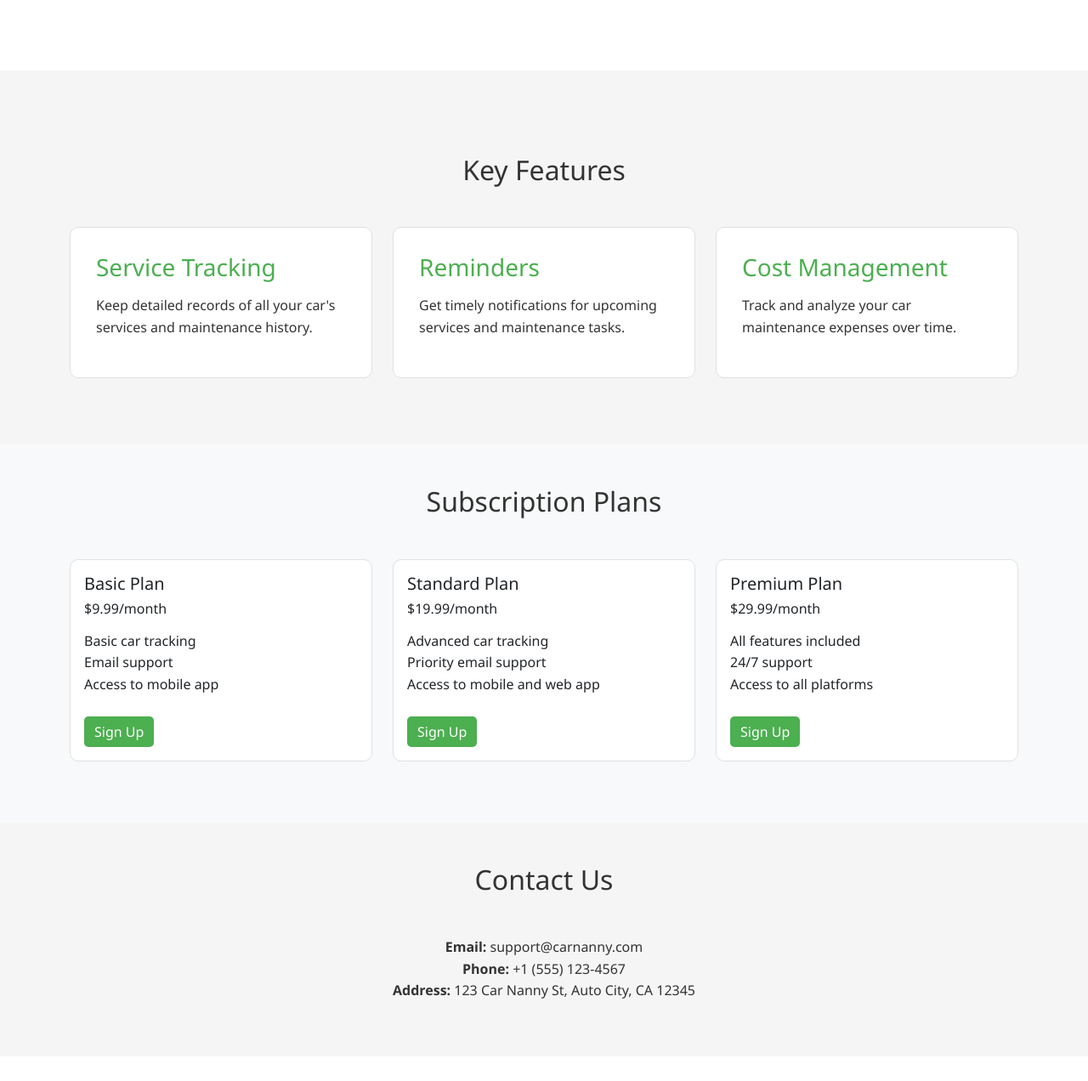
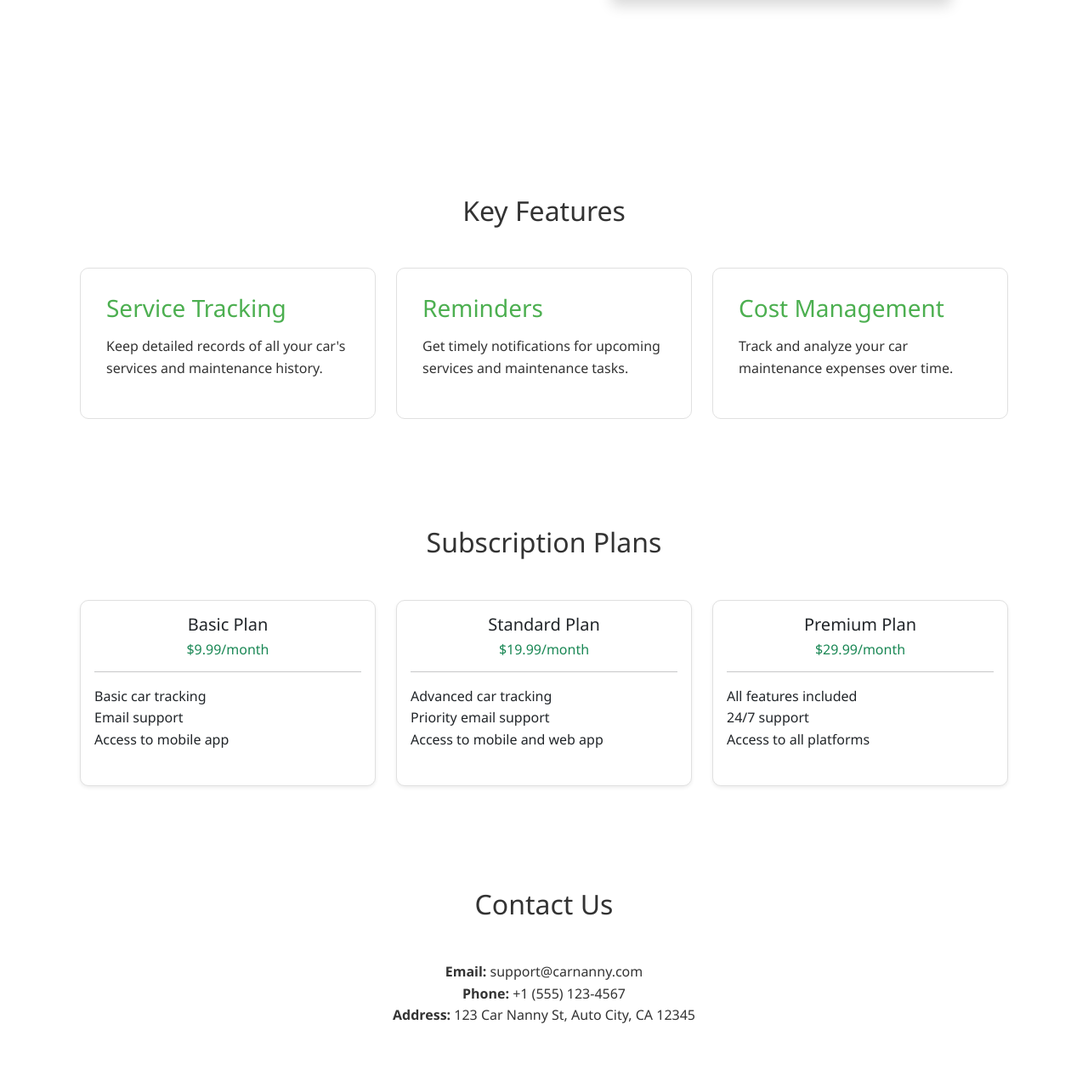
Before and after one commit to jdiss/car-nanny, a Flask app: page / in a window 1280 px wide. Shown: the part 540-1812 px from the top of the page at 85% size. Before the commit the page ends 1715 px from the top, so only its background shows below. Run offline with Flask 3, Linux system fonts and the light colour scheme.

Commit message:
page layput

```diff
--- a/static/css/style.css
+++ b/static/css/style.css
@@ -11,7 +11,6 @@ body {
     font-family: 'Segoe UI', Tahoma, Geneva, Verdana, sans-serif;
     line-height: 1.6;
     color: var(--text-color);
-    background-color: var(--light-bg);
 }
 
 .hero-section {
--- /dev/null
+++ b/templates/_publicLayout.html
@@ -0,0 +1,46 @@
+<!DOCTYPE html>
+<html lang="en">
+<head>
+    <meta charset="UTF-8">
+    <meta name="viewport" content="width=device-width, initial-scale=1.0">
+    <title>{% block title %}Car Nanny{% endblock %}</title>
+    <link href="https://cdn.jsdelivr.net/npm/bootstrap@5.3.0/dist/css/bootstrap.min.css" rel="stylesheet">
+    <link rel="stylesheet" href="{{ url_for('static', filename='css/style.css') }}">
+</head>
+<body>
+    <!-- Navigation -->
+    <nav class="navbar navbar-expand-lg navbar-light">
+        <div class="container">
+            <a class="navbar-brand" href="/">Car Nanny</a>
+            <button class="navbar-toggler" type="button" data-bs-toggle="collapse" data-bs-target="#navbarNav">
+                <span class="navbar-toggler-icon"></span>
+            </button>
+            <div class="collapse navbar-collapse" id="navbarNav">
+                <ul class="navbar-nav ms-auto">
+                    <ul class="navbar-nav ms-auto">
+                        <li class="nav-item">
+                            <a class="nav-link" href="#features">Features</a>
+                        </li>
+                        <li class="nav-item">
+                            <a class="nav-link" href="#about">About</a>
+                        </li>
+                        <li class="nav-item">
+                            <a class="nav-link" href="#contact">Contact</a>
+                        </li>
+                        <li class="nav-item">
+                            <a class="btn btn-primary ms-2" href="/login">Login</a>
+                        </li>
+                    </ul>
+                </ul>
+            </div>
+        </div>
+    </nav>
+
+    <!-- Main Content -->
+    <div class="container mt-5">
+        {% block content %}{% endblock %}
+    </div>
+
+    <script src="https://cdn.jsdelivr.net/npm/bootstrap@5.3.0/dist/js/bootstrap.bundle.min.js"></script>
+</body>
+</html>
--- a/templates/index.html
+++ b/templates/index.html
@@ -1,38 +1,8 @@
-<!DOCTYPE html>
-<html lang="en">
-<head>
-    <meta charset="UTF-8">
-    <meta name="viewport" content="width=device-width, initial-scale=1.0">
-    <title>Car Nanny - Smart Car Service Management</title>
-    <link href="https://cdn.jsdelivr.net/npm/bootstrap@5.3.0/dist/css/bootstrap.min.css" rel="stylesheet">
-    <link rel="stylesheet" href="{{ url_for('static', filename='css/style.css') }}">
-</head>
-<body>
-    <!-- Navigation -->
-    <nav class="navbar navbar-expand-lg navbar-light">
-        <div class="container">
-            <a class="navbar-brand" href="#">Car Nanny</a>
-            <button class="navbar-toggler" type="button" data-bs-toggle="collapse" data-bs-target="#navbarNav">
-                <span class="navbar-toggler-icon"></span>
-            </button>
-            <div class="collapse navbar-collapse" id="navbarNav">
-                <ul class="navbar-nav ms-auto">
-                    <li class="nav-item">
-                        <a class="nav-link" href="#features">Features</a>
-                    </li>
-                    <li class="nav-item">
-                        <a class="nav-link" href="#about">About</a>
-                    </li>
-                    <li class="nav-item">
-                        <a class="nav-link" href="#contact">Contact</a>
-                    </li>
-                    <li class="nav-item">
-                        <a class="btn btn-primary ms-2" href="/login">Login</a>
-                    </li>
-                </ul>
-            </div>
-        </div>
-    </nav>
+{% extends "_publicLayout.html" %}
+
+{% block title %}Home - Car Nanny{% endblock %}
+
+{% block content %}
 
     <!-- Hero Section -->
     <header class="hero-section">
@@ -83,49 +53,52 @@
     </section>
 
     <!-- Pricing Section -->
-    <section id="pricing" class="py-5 bg-light">
+    <section id="pricing" class="py-5">
         <div class="container">
             <h2 class="text-center mb-5">Subscription Plans</h2>
             <div class="row">
                 <div class="col-md-4">
-                    <div class="card mb-4">
+                    <div class="card mb-4 shadow-sm">
                         <div class="card-body">
-                            <h5 class="card-title">Basic Plan</h5>
-                            <h6 class="card-price">$9.99/month</h6>
+                            <h5 class="card-title text-center">Basic Plan</h5>
+                            <h6 class="card-price text-center text-success">$9.99/month</h6>
+                            <hr>
                             <ul class="list-unstyled mt-3 mb-4">
-                                <li>Basic car tracking</li>
-                                <li>Email support</li>
-                                <li>Access to mobile app</li>
+                                <li><i class="bi bi-check-circle-fill text-success"></i> Basic car tracking</li>
+                                <li><i class="bi bi-check-circle-fill text-success"></i> Email support</li>
+                                <li><i class="bi bi-check-circle-fill text-success"></i> Access to mobile app</li>
                             </ul>
-                            <a href="#" class="btn btn-primary">Sign Up</a>
+
                         </div>
                     </div>
                 </div>
                 <div class="col-md-4">
-                    <div class="card mb-4">
+                    <div class="card mb-4 shadow-sm">
                         <div class="card-body">
-                            <h5 class="card-title">Standard Plan</h5>
-                            <h6 class="card-price">$19.99/month</h6>
+                            <h5 class="card-title text-center">Standard Plan</h5>
+                            <h6 class="card-price text-center text-success">$19.99/month</h6>
+                            <hr>
                             <ul class="list-unstyled mt-3 mb-4">
-                                <li>Advanced car tracking</li>
-                                <li>Priority email support</li>
-                                <li>Access to mobile and web app</li>
+                                <li><i class="bi bi-check-circle-fill text-success"></i> Advanced car tracking</li>
+                                <li><i class="bi bi-check-circle-fill text-success"></i> Priority email support</li>
+                                <li><i class="bi bi-check-circle-fill text-success"></i> Access to mobile and web app</li>
                             </ul>
-                            <a href="#" class="btn btn-primary">Sign Up</a>
+
                         </div>
                     </div>
                 </div>
                 <div class="col-md-4">
-                    <div class="card mb-4">
+                    <div class="card mb-4 shadow-sm">
                         <div class="card-body">
-                            <h5 class="card-title">Premium Plan</h5>
-                            <h6 class="card-price">$29.99/month</h6>
+                            <h5 class="card-title text-center">Premium Plan</h5>
+                            <h6 class="card-price text-center text-success">$29.99/month</h6>
+                            <hr>
                             <ul class="list-unstyled mt-3 mb-4">
-                                <li>All features included</li>
-                                <li>24/7 support</li>
-                                <li>Access to all platforms</li>
+                                <li><i class="bi bi-check-circle-fill text-success"></i> All features included</li>
+                                <li><i class="bi bi-check-circle-fill text-success"></i> 24/7 support</li>
+                                <li><i class="bi bi-check-circle-fill text-success"></i> Access to all platforms</li>
                             </ul>
-                            <a href="#" class="btn btn-primary">Sign Up</a>
+
                         </div>
                     </div>
                 </div>
@@ -149,7 +122,4 @@
         </div>
     </section>
 
-    <script src="https://cdn.jsdelivr.net/npm/bootstrap@5.3.0/dist/js/bootstrap.bundle.min.js"></script>
-    <script src="{{ url_for('static', filename='js/main.js') }}"></script>
-</body>
-</html>
+{% endblock %}
```
Also changed, not shown: templates/dashboard.html (+6 -32 lines), templates/login.html (+7 -62 lines).
